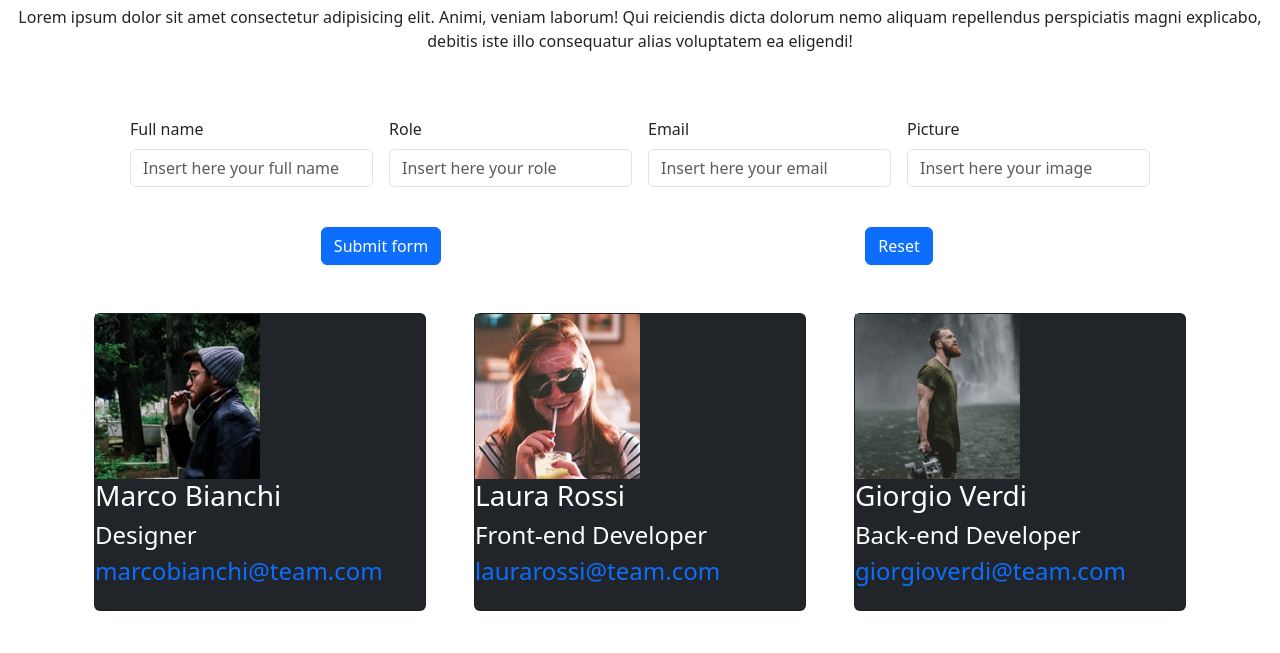
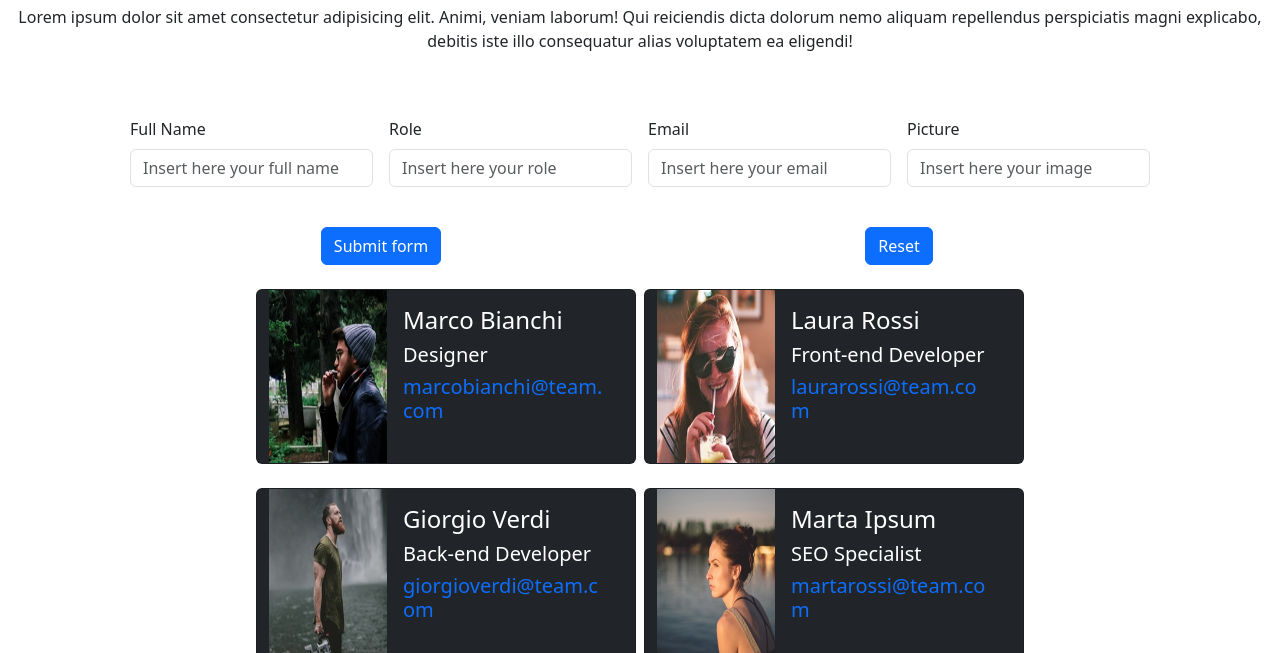
Before and after one commit to ManuelTrappolini/js-our-team, a plain HTML site: page index.html in a window 1280 px wide. Shown: the part 147-800 px from the top of the page. Drawn offline with nearby package versions, Linux system fonts and the light colour scheme.

Commit message:
fix cards

```diff
--- a/assets/script.js
+++ b/assets/script.js
@@ -72,14 +72,14 @@ teamEl.innerHTML = finalMarkup
 function generateTeamMemberCard(teamMember){
   const {name, role , email, img} = teamMember
   return `
-    <div class="col-md-6 g-5 col-sm-12 col-lg-4">
-      <div class="card bg-dark">
-        <img  width = 50% src="${img}" alt="">
-        <h3 class="text-white">${name}</h3>
-        <h4 class="text-white">${role}</h4>
-        <a class="text-decoration-none" href=""><h4 class="text-primary pb-3">${email}</h4></a>
+      <div class="card bg-dark d-flex flex-row col-sm-12 col-md-6 col-lg-4 g-4 mx-1">
+            <img src="${img}" class=" col-4" alt="...">
+            <div class="card-body col-8">
+              <h4 class="text-white">${name}</h4>
+              <h5 class="mb-2 text-white">${role}</h5>
+              <a class="text-decoration-none" href=""><h5 class="text-primary pb-3">${email}</h5></a>
+            </div>
       </div>
-    </div>
     `
   }
 
--- a/index.html
+++ b/index.html
@@ -22,22 +22,22 @@
     <main>
         <div class="container">
             <form class="row g-3 needs-validation px-5" novalidate>
-                <div class="col-md-12 col-sm-12 col-lg-3">
-                    <label for="name" class="form-label">Full name</label>
+                <div class="col-sm-12 col-md-12  col-lg-3">
+                    <label for="name" class="form-label">Full Name</label>
                     <input type="text" class="form-control" id="name" value="" placeholder="Insert here your full name"
                         required>
                 </div>
-                <div class="col-md-12 col-sm-12 col-lg-3">
+                <div class="col-sm-12 col-md-12 col-lg-3">
                     <label for="role" class="form-label">Role</label>
                     <input type="text" class="form-control" id="role" value="" placeholder="Insert here your role" required>
                 </div>
-                <div class="col-md-12 col-sm-12 col-lg-3">
+                <div class=" col-sm-12 col-md-12 col-lg-3">
                     <label for="email" class="form-label">Email</label>
                     <div class="input-group">
                         <input type="email" class="form-control" id="email" aria-describedby="inputGroupPrepend" required placeholder="Insert here your email">
                     </div>
                 </div>
-                <div class="col-md-12 col-sm-12 col-lg-3">
+                <div class="col-sm-12 col-md-12 col-lg-3">
                     <label for="image" class="form-label">Picture</label>
                     <input type="url" class="form-control" id="image" value="" placeholder="Insert here your image"
                         required>
@@ -51,7 +51,7 @@
             </form>
         </div>
         <div class="container">
-            <div id="team" class="row"></div>
+            <div id="team" class="row justify-content-center"></div>
         </div>
     </main>
     <footer>
```
